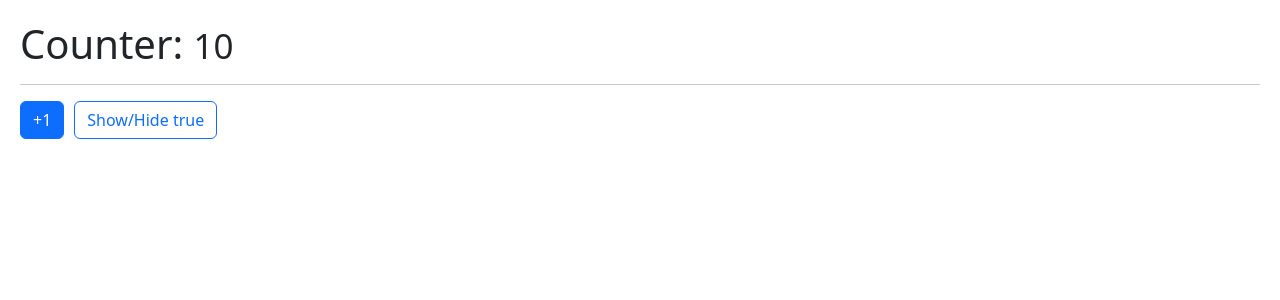
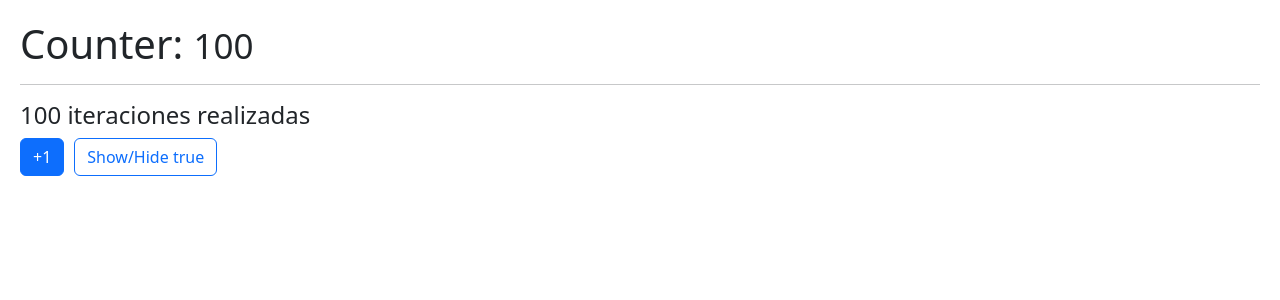
Before and after one commit to physiodevapp/react-zero-to-expert, a React (Vite) app in the folder 05-hook-app/: page / in a window 1280 px wide. Shown: the top 300 px of the page. Built offline with nearby package versions, Linux system fonts and the light colour scheme.

Commit message:
useMemo part-2

```diff
--- /dev/null
+++ b/05-hook-app/src/06-memos/MemoHook.jsx
@@ -0,0 +1,39 @@
+import React, { useMemo, useState } from "react";
+import { useCounter } from "../hooks";
+import {Small} from "./Small";
+
+const heavyStuff = (iterationNumber = 100) => {
+  for(let i = 0; i < iterationNumber; i++) {
+    console.log('Ahí vamos...')
+  }
+
+  return `${iterationNumber} iteraciones realizadas`
+}
+
+export const MemoHook = () => {
+  const { counter, increment } = useCounter(100);
+  const [show, setShow] = useState(true);
+
+  const memorizedValue = useMemo(() => heavyStuff(counter), [counter])
+
+  return (
+    <>
+      <h1>
+        Counter: <Small value={counter} />
+      </h1>
+      <hr />
+
+      <h4>{memorizedValue}</h4>
+
+      <button className="btn btn-primary" onClick={() => increment()}>
+        +1
+      </button>
+
+      <button
+      onClick={() => setShow(!show)}
+      className="btn btn-outline-primary">
+        Show/Hide {JSON.stringify(show)}
+      </button>
+    </>
+  );
+}
--- a/05-hook-app/src/HooksApp.jsx
+++ b/05-hook-app/src/HooksApp.jsx
@@ -1,11 +1,10 @@
 import React from "react";
-import Layout from "./05-useLayoutEffect/Layout";
-import Memorize from "./06-memos/Memorize";
+import { MemoHook } from "./06-memos/MemoHook";
 
 function HooksApp() {
   return (
     <>
-      <Memorize/>
+      <MemoHook/>
     </>
   );
 }
```
